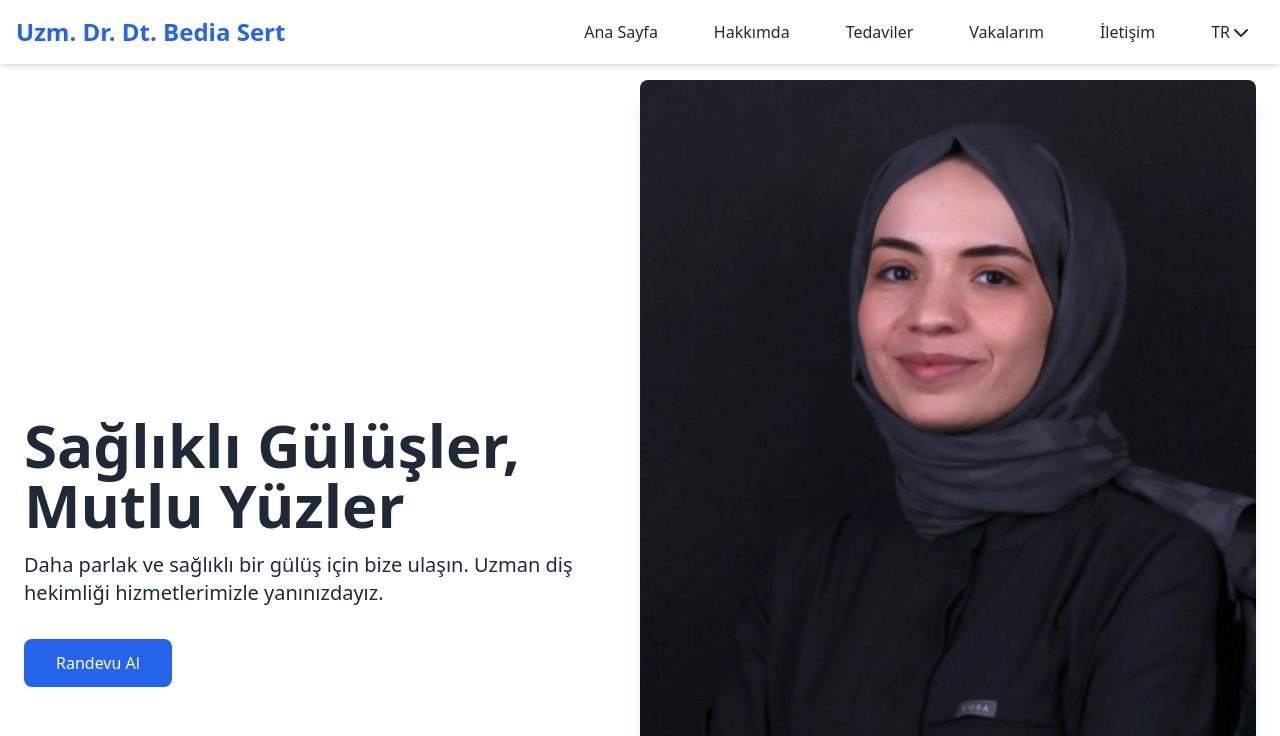
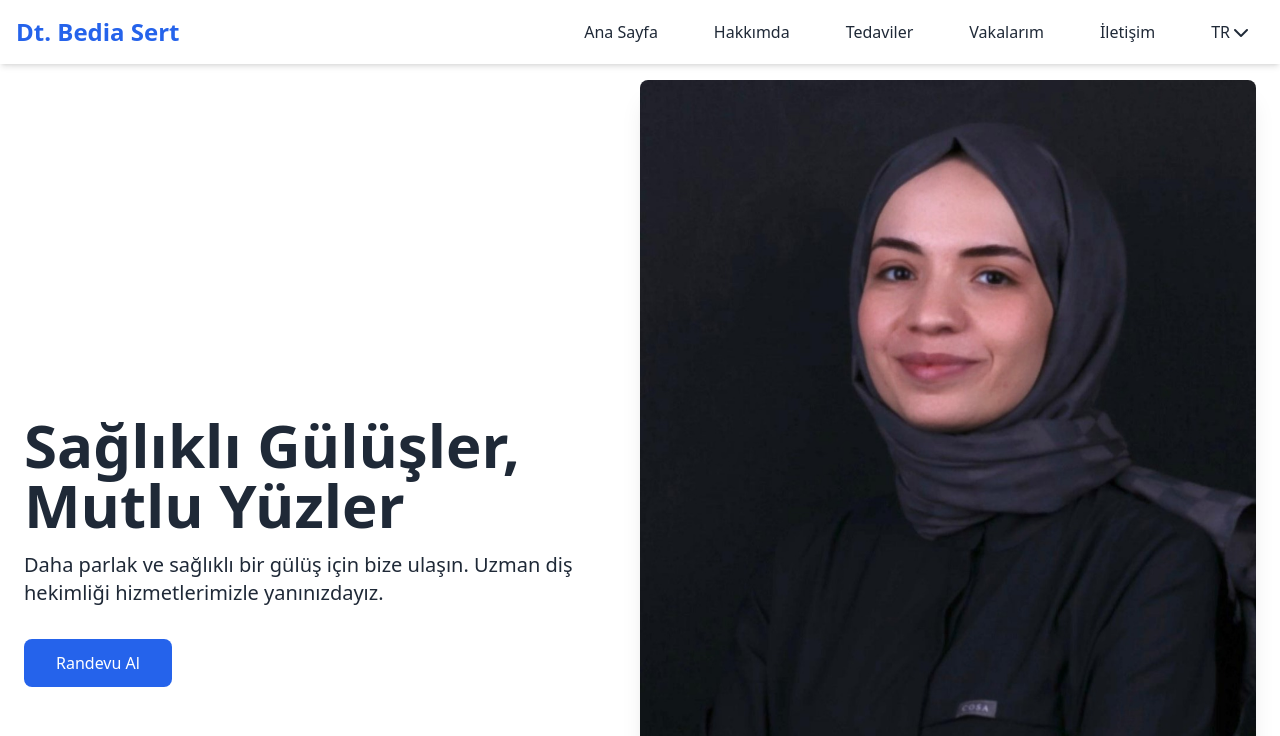
Before and after one commit to burakhansert/dt-website, a website: page dt-website/public/index.html in a window 1280 px wide. Shown: the top 736 px of the page. Drawn offline with nearby package versions, Linux system fonts and the light colour scheme.

Commit message:
Header başlığı güncellendi

```diff
--- a/dt-website/public/index.html
+++ b/dt-website/public/index.html
@@ -15,7 +15,7 @@
             <div class="flex flex-col md:flex-row md:justify-between md:items-center">
                 <div class="flex justify-between items-center">
                     <div class="logo">
-                        <h1 class="text-xl md:text-2xl font-bold text-blue-600">Uzm. Dr. Dt. Bedia Sert</h1>
+                        <h1 class="text-xl md:text-2xl font-bold text-blue-600">Dt. Bedia Sert</h1>
                     </div>
                     <button id="menuBtn" class="md:hidden text-gray-600 focus:outline-none">
                         <i class="fas fa-bars text-2xl"></i>
```
